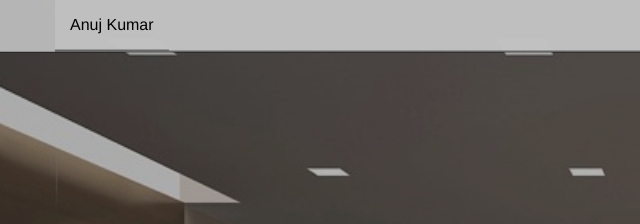
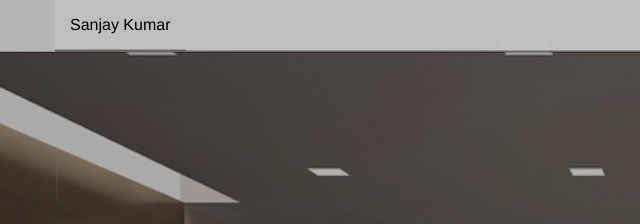
Before and after one commit to snjys/snjys.github.io, a plain HTML site: page index.html in a window 1280 px wide. Shown: the top 224 px of the page, 0-640 px from the left. Drawn offline with Linux system fonts and the light colour scheme.

Commit message:
Update index.html

```diff
--- a/index.html
+++ b/index.html
@@ -29,7 +29,7 @@
                     <span class="icon-bar"></span>
                     <span class="icon-bar"></span>
                 </button>
-                <a class="navbar-brand topnav" href="www.snjys.github.io">Anuj Kumar</a>
+                <a class="navbar-brand topnav" href="www.snjys.github.io">Sanjay Kumar</a>
             </div>
             <div class="collapse navbar-collapse" id="bs-example-navbar-collapse-1">
                 <ul class="nav navbar-nav navbar-right">
```
